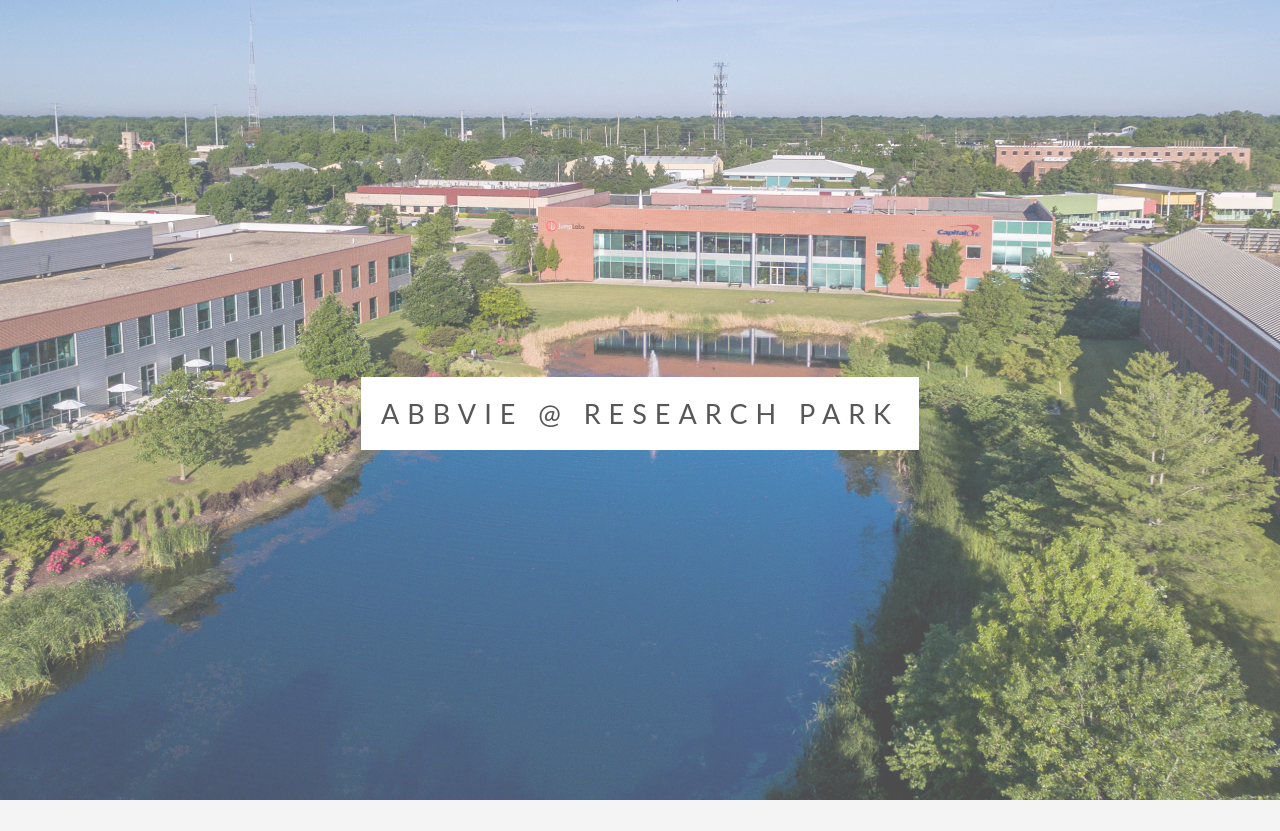
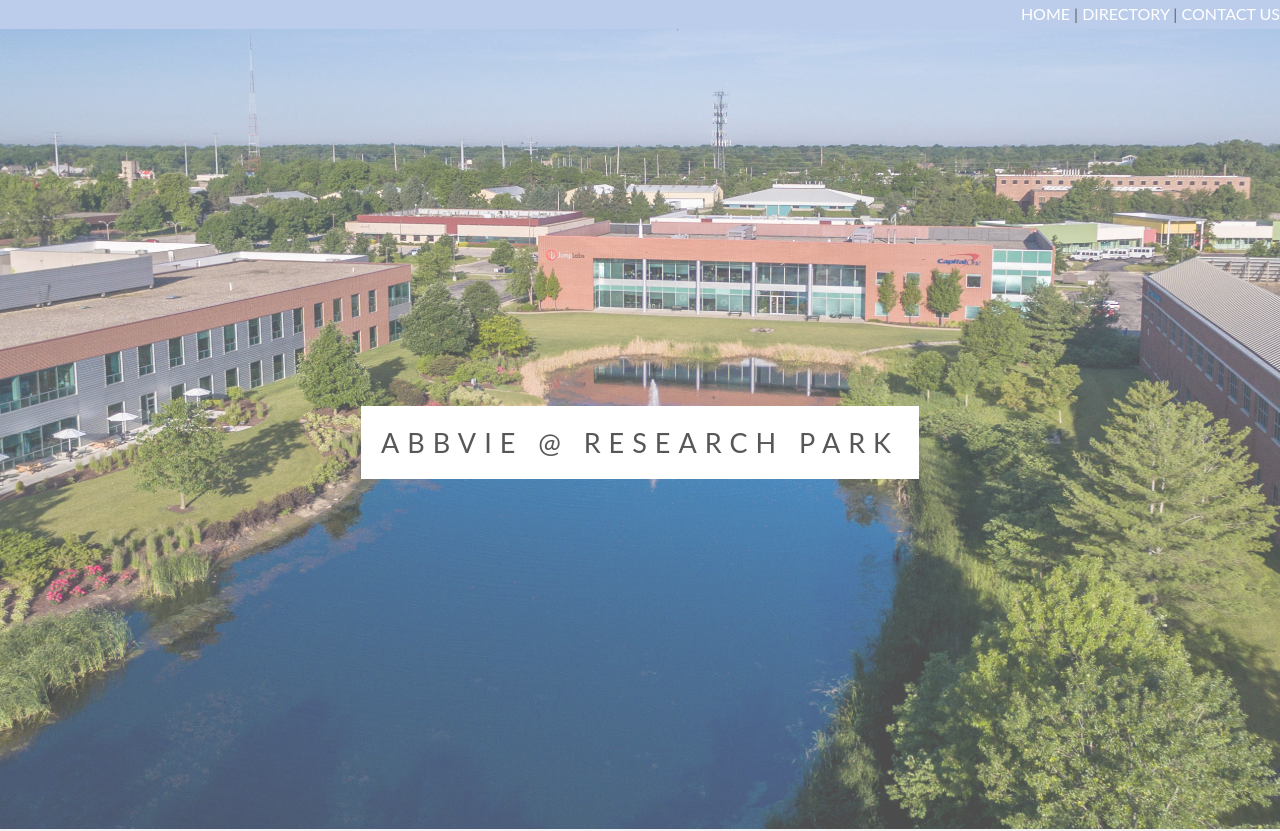
Before and after one commit to neelan97/neelan97.github.io, a plain HTML site: page index.html in a window 1280 px wide. Shown: the top 831 px of the page. Drawn offline with Linux system fonts and the light colour scheme.

Commit message:
navbar
updated the navbar yaw yeet

```diff
--- a/css/style.css
+++ b/css/style.css
@@ -7,7 +7,31 @@
   line-height:1.8em;
   color:#666;
 }
+a:link {
+    text-decoration: none;
+    color: white;
+}
 
+a:visited {
+    text-decoration: none;
+    color: white;
+}
+
+a:hover {
+    text-decoration: underline;
+    color: white;
+}
+
+a:active {
+    text-decoration: underline;
+    color: white;
+}
+.navbar{
+  text-align: right;
+  background-color: #bbcdeb;
+  font-family:"Lato", sans-serif;
+  text-decoration-color: #fff;
+}
 .pimg1, .pimg2, .pimg3{
   position:relative;
   opacity:0.70;
--- a/index.html
+++ b/index.html
@@ -8,6 +8,13 @@
   <link rel="stylesheet" href="css/style.css">
 </head>
 <body>
+<div class="navbar">
+  <nav>
+<a href="https://neelan97.github.io/">HOME</a> |
+<a href="index.html" target="_blank">DIRECTORY</a> |
+<a href="index.html" target="_blank">CONTACT US</a>
+</nav>
+</div>
   <div class="pimg1">
     <div class="ptext">
       <span class="border">
```
